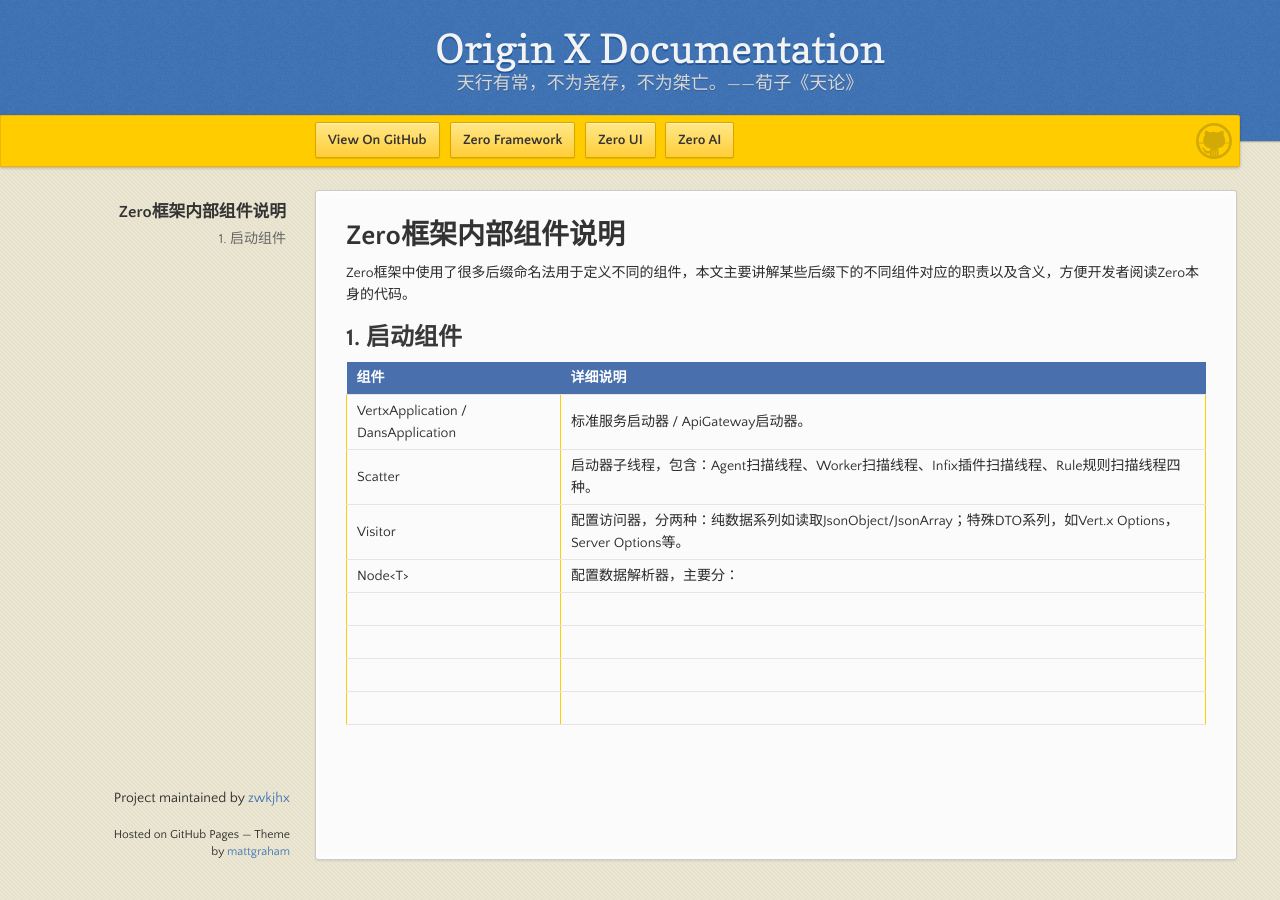
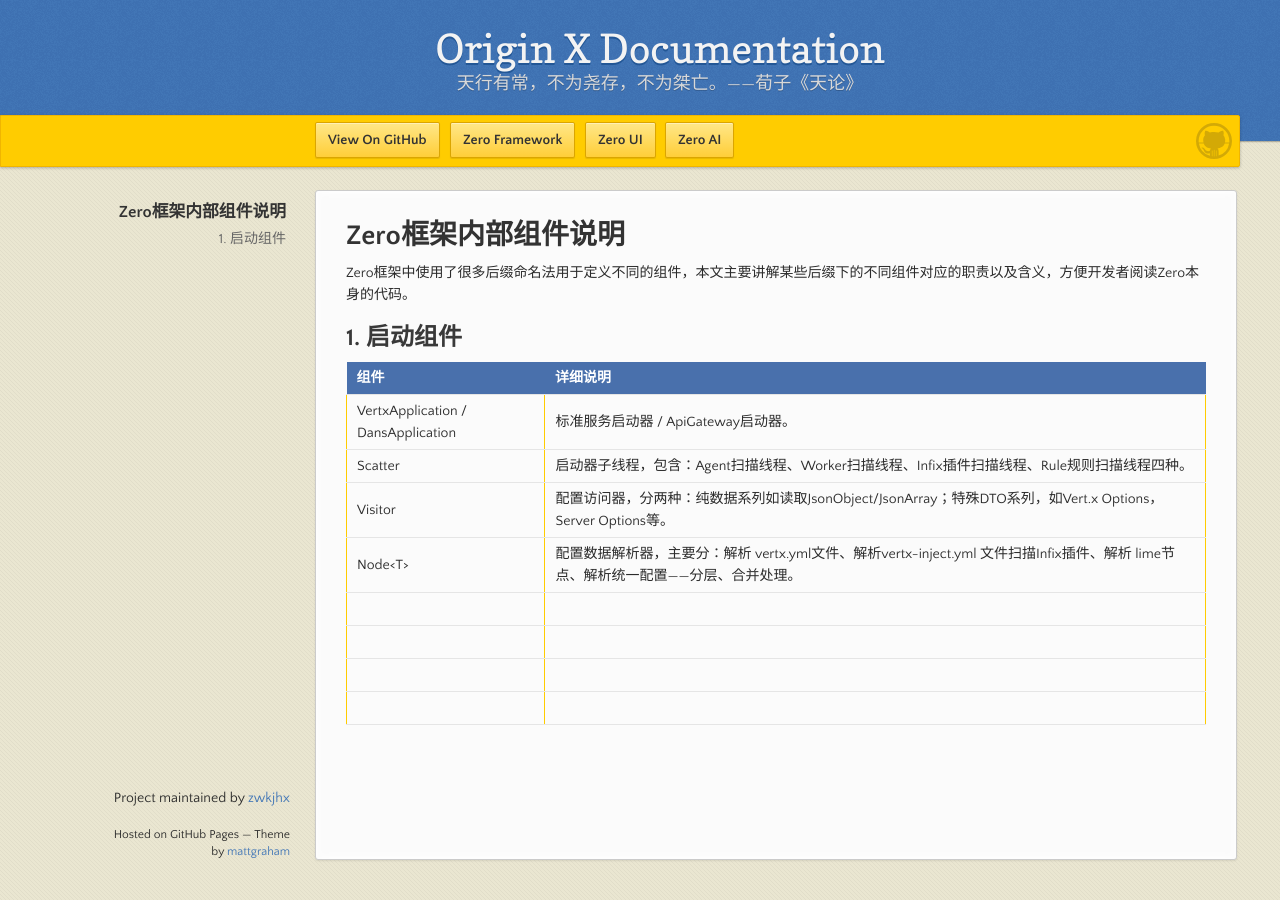
Before and after one commit to zwkjhx/ox-doc, a Jekyll site: the page built from specification/1-zerogui-fan/spc-004-zeronei-bu-zu-jian-shuo-ming.md, in a window 1280 px wide. Built offline with Jekyll 4.4.1, drawn with Linux system fonts in a browser that asks for light colours; our own code applies the rules of GitHub Pages for plain Markdown files.

Commit message:
Updates specification/1-zerogui-fan/spc-004-zeronei-bu-zu-jian-shuo-ming.md
Auto commit by GitBook Editor

```diff
--- a/specification/1-zerogui-fan/spc-004-zeronei-bu-zu-jian-shuo-ming.md
+++ b/specification/1-zerogui-fan/spc-004-zeronei-bu-zu-jian-shuo-ming.md
@@ -9,7 +9,7 @@
 | VertxApplication / DansApplication | 标准服务启动器 / ApiGateway启动器。 |
 | Scatter | 启动器子线程，包含：Agent扫描线程、Worker扫描线程、Infix插件扫描线程、Rule规则扫描线程四种。 |
 | Visitor | 配置访问器，分两种：纯数据系列如读取JsonObject/JsonArray；特殊DTO系列，如Vert.x Options，Server Options等。 |
-| Node&lt;T&gt; | 配置数据解析器，主要分： |
+| Node&lt;T&gt; | 配置数据解析器，主要分：解析 vertx.yml文件、解析vertx-inject.yml 文件扫描Infix插件、解析 lime节点、解析统一配置——分层、合并处理。 |
 |  |  |
 |  |  |
 |  |  |
```
